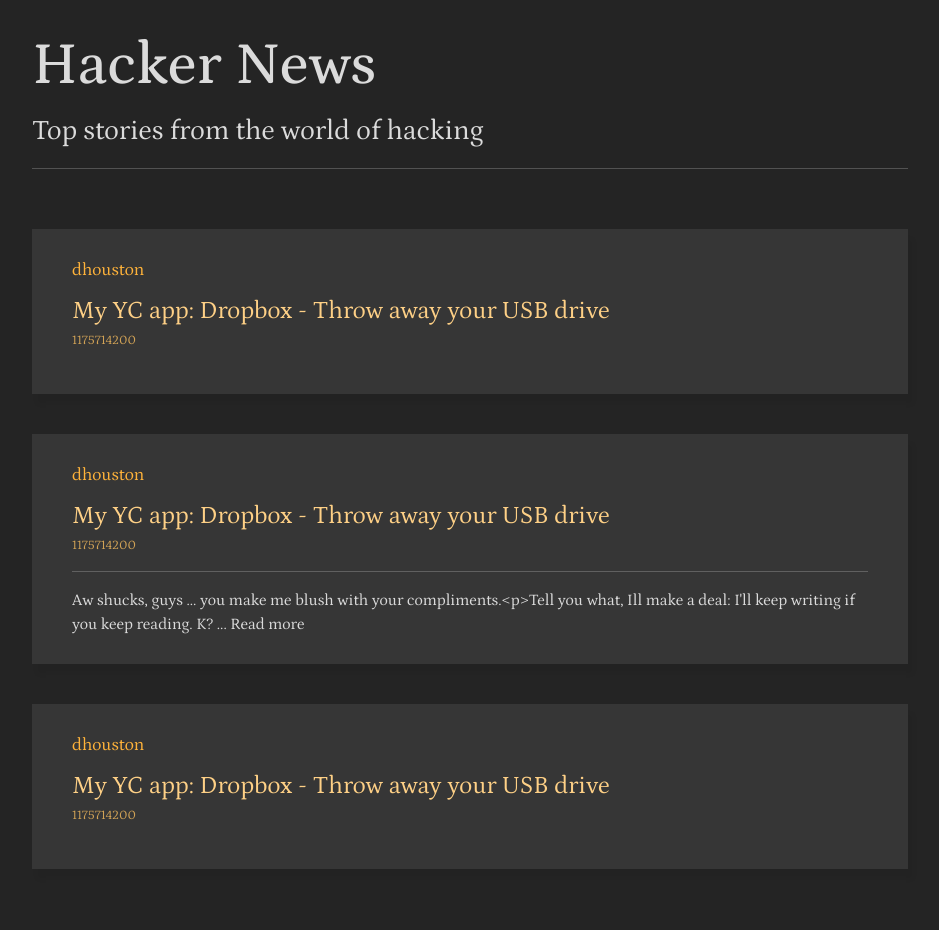
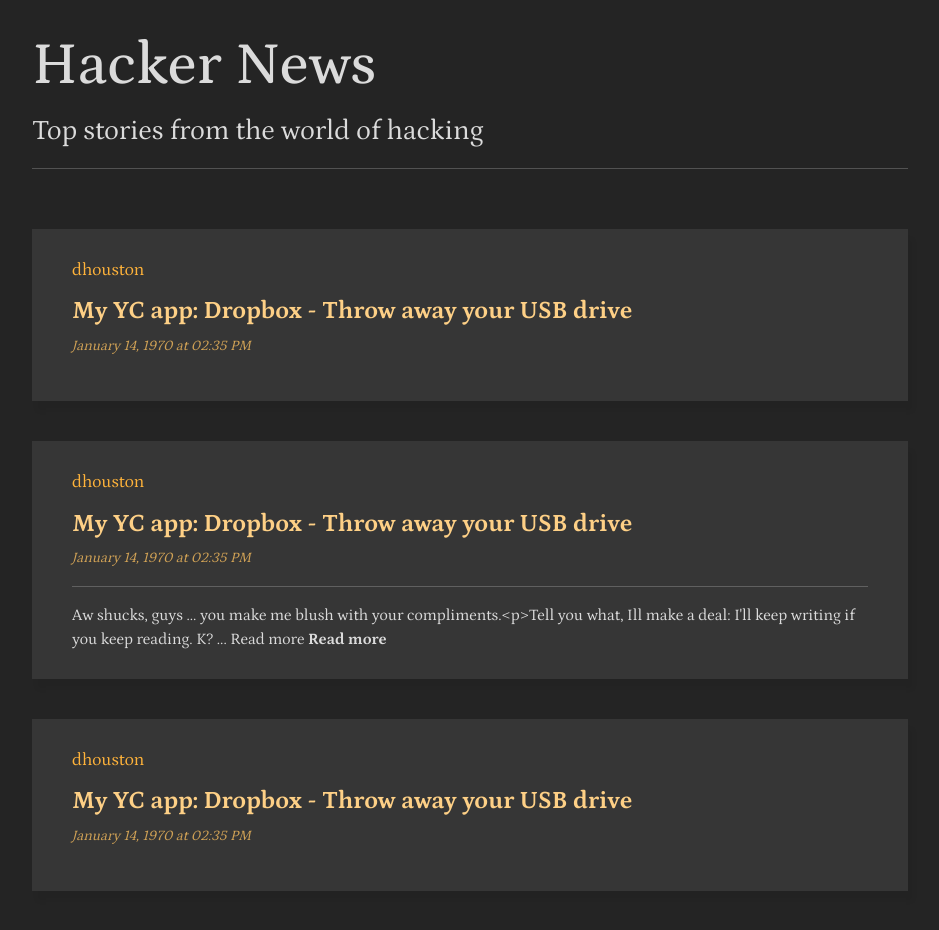
Before and after one commit to C1C0/top-hackers-news-stories, a React (Create React App) app: page / in a window 1280 px wide. Shown: the whole page, without its empty margins (170-1109 px from the left). Before the commit the page ends 909 px from the top, so only its background shows below. Built offline with nearby package versions, Linux system fonts and the light colour scheme.

Commit message:
Design fixes

```diff
--- a/src/App.scss
+++ b/src/App.scss
@@ -23,3 +23,14 @@
 body{
     background-color: $backgroundColor;
 }
+
+a{
+    text-decoration: none;
+    color: $defaultTextColor;
+    font-weight: bold;
+
+    &:hover{
+        color:$defaultTextColor;
+        text-decoration: underline;
+    }
+}
--- a/src/Components/Story/Story.tsx
+++ b/src/Components/Story/Story.tsx
@@ -9,16 +9,27 @@
   by,
   time,
   text,
+  url,
 }) => {
   return (
     <StoryBackground>
       <ByP>{by}</ByP>
-      <TitleP>{title}</TitleP>
-      <TimestampP>{time}</TimestampP>
+      <a href={url}>
+        <TitleP>{title}</TitleP>
+      </a>
+      <TimestampP>
+        {new Date(time).toLocaleDateString("en-US", {
+          day: "numeric",
+          month: "long",
+          year: "numeric",
+          hour: "2-digit",
+          minute: "2-digit",
+        })}
+      </TimestampP>
       {text && (
         <>
           <Hr />
-          <div>{text}</div>
+          <div>{text} <a href={url}>Read more</a> </div>
         </>
       )}
     </StoryBackground>
@@ -36,15 +47,30 @@
   color: ${ColorPallete.mainSaturated};
   margin: 0;
   font-size: 1.1em;
+
+  + a{
+    text-decoration: none;
+  }
 `;
 
 const TitleP = styled.p`
   color: ${ColorPallete.main};
   margin: 10px 0 0;
   font-size: 1.56em;
+
+  cursor: pointer;
+
+  transition: transform 0.1s ease, text-shadow 0.1s ease;
+
+  &:hover {
+    transform: translateY(-5px);
+    text-shadow: 10px 15px 10px ${ColorPallete.defaultTextShadow};
+  }
 `;
 
 const TimestampP = styled.p`
   color: ${ColorPallete.mainDarker};
-  font-size: 0.8em;
+  margin-top: 5px;
+  font-size: 0.9em;
+  font-style: italic;
 `;
--- a/src/Shared/design.ts
+++ b/src/Shared/design.ts
@@ -5,6 +5,7 @@
     defaultTextColor = "#DBDBDB",
 
     defaultCardShadow = "#0000000d",
+    defaultTextShadow = "#000000af",
 
     mainSaturated = "#FFB33A",
     main = "#FED086",
```
